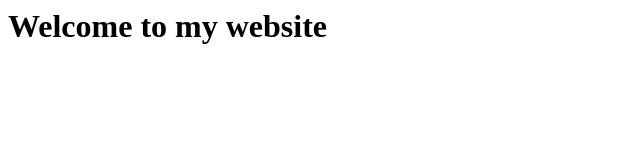
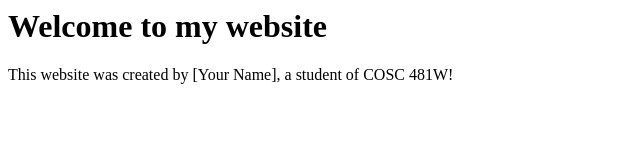
Before and after one commit to teststudentcosc381/MinimalWeb, a plain HTML site: page project/index.html in a window 1280 px wide. Shown: the whole page, without its empty margins (0-640 px from the left). Drawn offline with Linux system fonts and the light colour scheme.

Commit message:
Add a new line to index.html as a template.

```diff
--- a/project/index.html
+++ b/project/index.html
@@ -6,6 +6,7 @@
 
 <body>
     <h1>Welcome to my website</h1>
+    <p>This website was created by [Your Name], a student of COSC 481W!</p>
 </body>
 
 </html>
```
